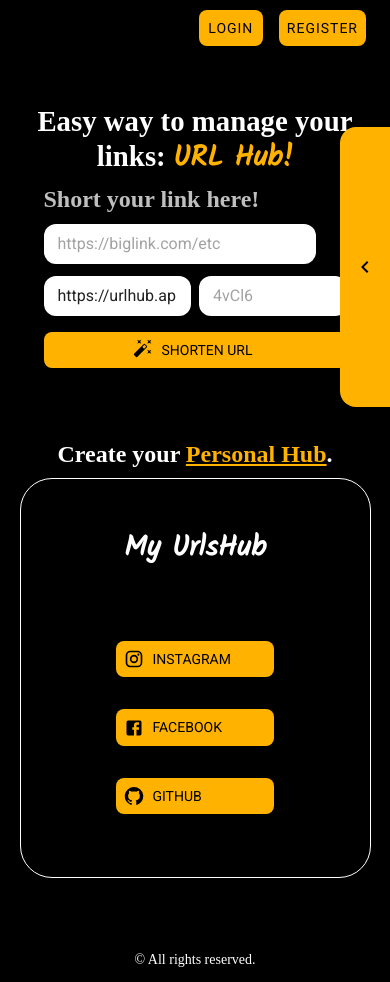
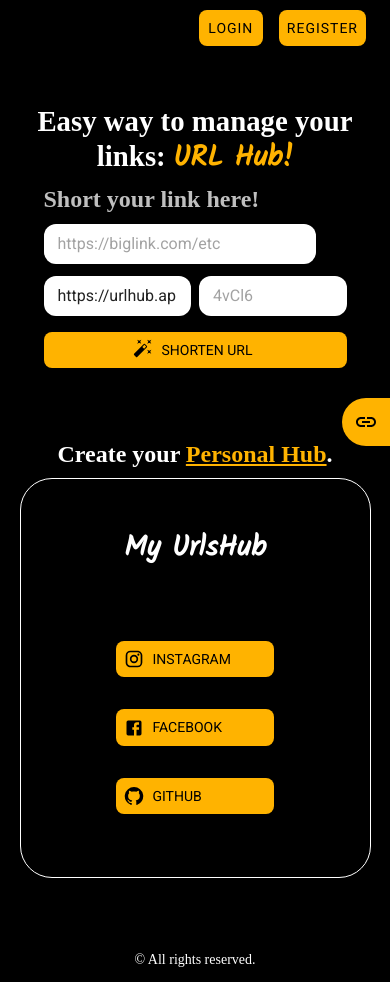
Before and after one commit to santiagobenfatto/urlhub, a React (Vite) app: page / in a window 390 px wide. Built offline with nearby package versions, Linux system fonts and the light colour scheme; no server answers.

Commit message:
feature/responsive/layout

```diff
--- a/src/Components/LinkDrawer/LinkDrawer.jsx
+++ b/src/Components/LinkDrawer/LinkDrawer.jsx
@@ -3,6 +3,7 @@ import { Box, SwipeableDrawer,  IconButton, Tooltip, Typography, Alert } from '@
 import KeyboardArrowLeftIcon from '@mui/icons-material/KeyboardArrowLeft'
 import KeyboardArrowRightIcon from '@mui/icons-material/KeyboardArrowRight'
 import ContentCopyIcon from '@mui/icons-material/ContentCopy'
+import LinkIcon from '@mui/icons-material/Link'
 import WarningAmberIcon from '@mui/icons-material/WarningAmber'
 import { toast } from 'react-toastify'
 import { useLink } from '../../Context/useLink.jsx'
@@ -35,19 +36,25 @@ const LinkDrawer = () => {
                 display: 'flex',
                 justifyContent: 'center',
                 alignItems: 'center',
-                top: 'calc(15%)',
+                top: { xs: '50%', sm: 'calc(15%)' },
                 right: 0,
-                width: '50px',
-                height: `${drawerHeight}px`,
+                width: { xs: '48px', sm: '50px' },
+                height: { xs: '48px', sm: `${drawerHeight}px` },
                 visibility: open ? 'hidden' : 'visible',
-                borderRadius: '16px 0 0 16px',
+                borderRadius: { xs: '50% 0 0 50%', sm: '16px 0 0 16px' },
                 cursor: 'pointer',
+                transform: { xs: 'translateY(-50%)', sm: 'none' },
                 '&:hover': {
                     backgroundColor: '#ff8f00'
                 }
             }}>
-            <IconButton sx={{color: '#000000'}}>
-                  <KeyboardArrowLeftIcon />
+            <IconButton sx={{color: '#000000', p: { xs: '4px', sm: '8px' }}}>
+                <Box component='span' sx={{ display: { xs: 'none', sm: 'inline-flex' } }}>
+                    <KeyboardArrowLeftIcon />
+                </Box>
+                <Box component='span' sx={{ display: { xs: 'inline-flex', sm: 'none' } }}>
+                    <LinkIcon />
+                </Box>
             </IconButton>
           </Box>
         </Tooltip>
@@ -64,13 +71,15 @@ const LinkDrawer = () => {
           sx: {
 			boxSizing: 'border-box',
 			backgroundColor: '#121212',
-			width: { xs: '300px', sm: '400px' },
-			height: `${drawerHeight}px`,
+			width: { xs: '280px', sm: '400px' },
+			height: { xs: 'auto', sm: `${drawerHeight}px` },
+			minHeight: { xs: '200px', sm: 'auto' },
 			position: 'absolute',
-			top: 'calc(15%)',
-			right: { xs: '8px', sm: '20px' },
+			top: { xs: '50%', sm: 'calc(15%)' },
+			right: { xs: '0', sm: '20px' },
+			transform: { xs: 'translateY(-50%)', sm: 'none' },
 			transition: 'right 0.3s ease',
-			borderRadius: '16px',
+			borderRadius: { xs: '16px 0 16px 16px', sm: '16px' },
 			display: 'flex',
 			flexDirection: 'row',
 			alignItems: 'center'
@@ -86,15 +95,15 @@ const LinkDrawer = () => {
                 justifyContent: 'center',
                 alignItems: 'center',
                 left: '0',
-                width: '50px',
-                height: `${drawerHeight}px`,
+                width: { xs: '40px', sm: '50px' },
+                height: { xs: '100%', sm: `${drawerHeight}px` },
                 borderRadius: '16px 0 0 16px',
                 cursor: 'pointer',
                 '&:hover': {
                     backgroundColor: '#ff8f00'
                 }
             }}>
-            <IconButton sx={{color: '#000000'}}>
+            <IconButton sx={{color: '#000000', p: { xs: '4px', sm: '8px' }}}>
                 <KeyboardArrowRightIcon />
             </IconButton>
           </Box>
```
Also changed, not shown: src/Hooks/useAuthRedirect.jsx (line endings or trailing spaces), src/Pages/UserHub.jsx (line endings or trailing spaces), src/Service/logout.service.js (line endings or trailing spaces).
